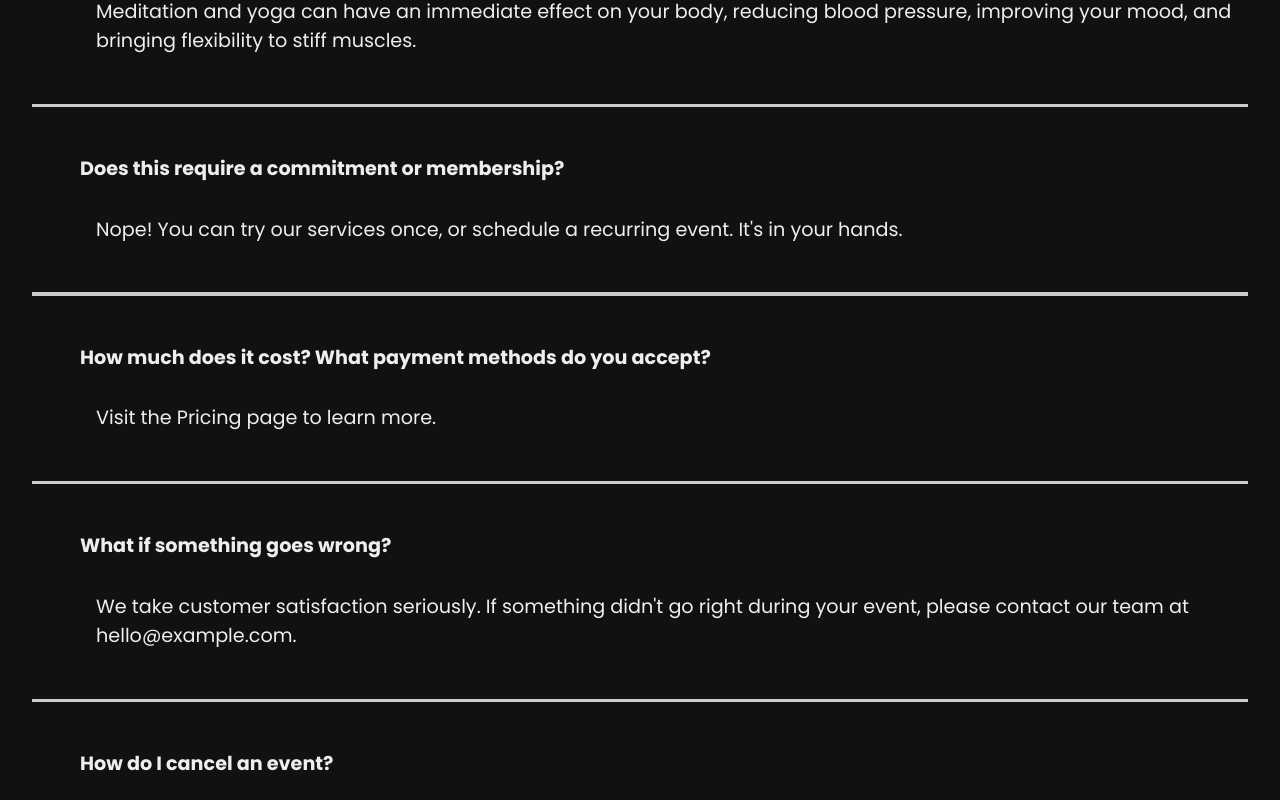
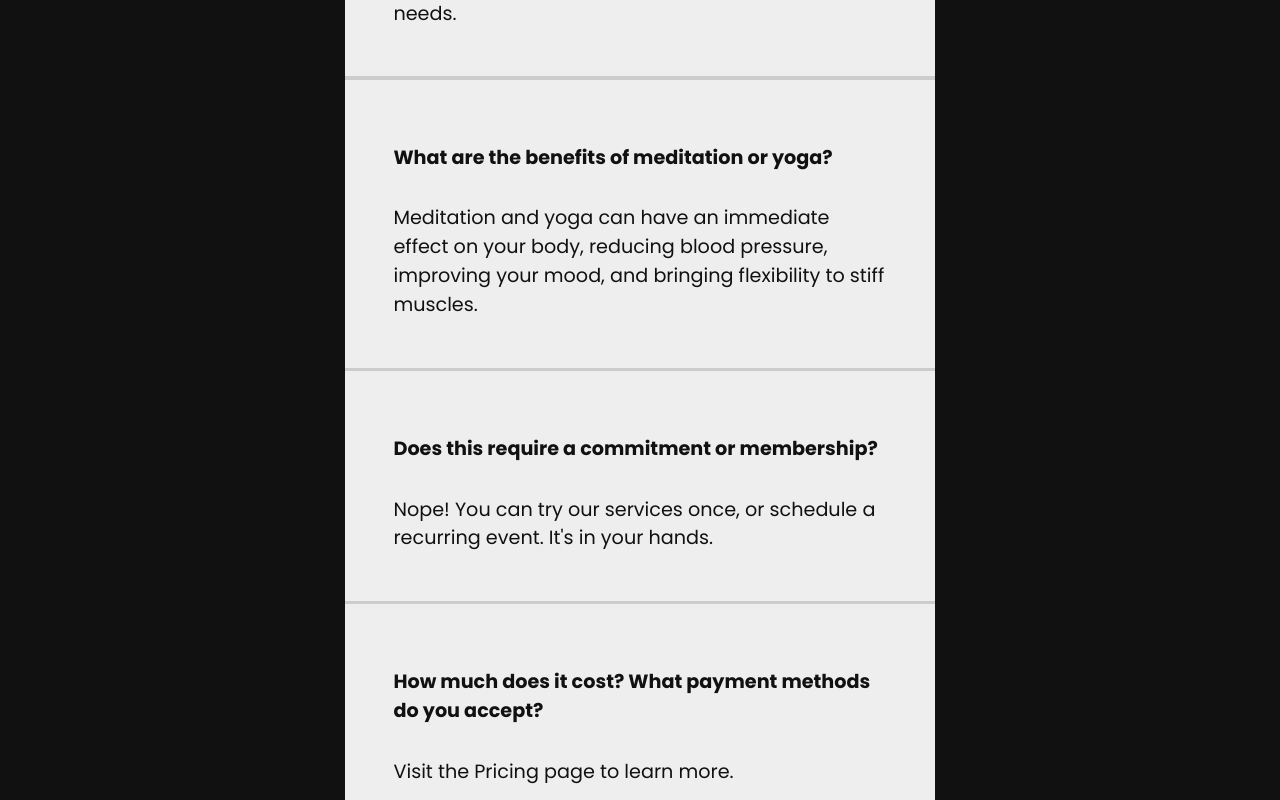
Before and after one commit to hdevilbiss/react-portfolio-website, a React (Create React App) app: page / in a window 1280 px wide. Shown: the part 2220-3020 px from the top of the page. Built offline with nearby package versions, Linux system fonts and the light colour scheme.

Commit message:
🚚 Import FAQ from faq.js then map in FaqSection

```diff
--- a/src/components/FaqSection.jsx
+++ b/src/components/FaqSection.jsx
@@ -1,71 +1,91 @@
+import { useState } from "react";
+/** Components */
 import QuestionAnswer from './partials/QuestionAnswer';
+
+/** Style */
 import styled from "styled-components";
 import { Section } from "../styles";
 
+/** Data */
+import getFAQ from "../faq";
+
 const FaqSection = () => {
+  const dataForFAQ = getFAQ();
+
   return (
     <StyledFaq>
       <section>
       <header>
-        <h3>
+        <h3 className="calm">
+          FAQ
+        </h3>
+        <h4>
           Any questions?
-        </h3>
-        <h4 className="calm">
-          FAQ
         </h4>
       </header>
-      <QuestionAnswer
-        question="What's the first step?"
-        answer="Fill out a form to assess your needs, then optionally make an account to book your first event."
-      />
-      <QuestionAnswer
-        question="Why should I hire one of your coaches?"
-        answer="Having a coach can provide a more personalized experience to your meditation or yoga practice, able to provide relevant cues and advice to fit your needs."
-      />
-      <QuestionAnswer
-        question="What is the benefit of meditation or yoga?"
-        answer="Meditation and yoga can have an immediate effect on your body, reducing blood pressure, improving your mood, and bringing flexibility to stiff muscles."
-      />
-      <QuestionAnswer
-        question="Does this require a commitment or membership?"
-        answer="Nope! You can try our services once, or schedule a recurring event. It's in your hands."
-      />
-      <QuestionAnswer
-        question="How much does it cost? What payment methods do you accept?"
-        answer="Visit the Pricing page to learn more."
-      />
-      <QuestionAnswer
-        question="What if something goes wrong?"
-        answer="We take customer satisfaction seriously. If something didn't go right during your event, please contact our team at hello@example.com."
-      />
-      <QuestionAnswer
-        question="How do I cancel an event?"
-        answer="You can cancel an event up to 24 hours in advance without penalty by logging into your account, selecting 'My Events', and selecting 'Cancel this event'. Events cancelled within 24 hours of the event will only receive a partial refund. And don't worry - our coaches are guaranteed to be paid even if you must cancel last-minute."
-      />
+        <div className="qa">
+        {dataForFAQ.map(({id, question, answer}) => {
+          return (
+            <QuestionAnswer
+              key={id}
+              question={question}
+              answer={answer}
+            />
+          )
+        })}
+        </div>
       </section>
     </StyledFaq>
   );
 }
 
 const StyledFaq = styled(Section)`
+  margin-left: auto;
+  margin-right: auto;
+  max-width: 65ch;
   header {
     margin-left: auto;
     margin-right: auto;
+    padding-left: 4rem;
+  }
+  h3 {
+    font-size: 5rem;
+    font-weight: bolder;
+  }
+  h5, p {
+    font-size: 1.2rem;
+  }
+  h5:first-child {
+    padding-top: 2rem;
+  }
+  img {
+    height: 70vh;
+    object-fit: cover;
+  }
+  .qa {
+    background: #EEE;
+    border-radius: 5px;
+    color: #111;
+    margin: 0;
   }
   .question {
     cursor: pointer;
-    padding-left: 3rem;
   }
-  .answer {
-    padding-left: 4rem;
+  .question, .answer {
+    padding: 0 3rem;
   }
   @media only screen and (max-width: 640px) {
-      .question {
-        padding: 1rem;
-      }
-      .answer {
-        padding: 1.5rem;
-      }
+    padding: 0rem;
+    header {
+      padding-left: 0rem;
+      text-align: center;
+    }
+    .question {
+      padding: 0.5rem;
+    }
+    .answer {
+      padding: 0.5rem;
+    }
   }
 `;
 
--- /dev/null
+++ b/src/faq.js
@@ -0,0 +1,42 @@
+import { v4 as uuidv4 } from "uuid";
+function getFAQ() {
+  return [
+    {
+      id: uuidv4(),
+      question: "What's the first step?",
+      answer: "Fill out a form to assess your needs, then optionally make an account to book your first event.",
+    },
+    {
+      id: uuidv4(),
+      question: "Why should I hire one of your coaches?",
+      answer: "Having a coach can provide a more personalized experience to your meditation or yoga practice, able to provide relevant cues and advice to fit your needs.",
+    },
+    {
+      id: uuidv4(),
+      question: "What are the benefits of meditation or yoga?",
+      answer: "Meditation and yoga can have an immediate effect on your body, reducing blood pressure, improving your mood, and bringing flexibility to stiff muscles.",
+    },
+    {
+      id: uuidv4(),
+      question: "Does this require a commitment or membership?",
+      answer: "Nope! You can try our services once, or schedule a recurring event. It's in your hands.",
+    },
+    {
+      id: uuidv4(),
+      question: "How much does it cost? What payment methods do you accept?",
+      answer: "Visit the Pricing page to learn more.",
+    },
+    {
+      id: uuidv4(),
+      question: "What if something doesn't go right?",
+      answer: "We take customer satisfaction seriously. If something didn't go right during your event, please contact our team at hello@example.com.",
+    },
+    {
+      id: uuidv4(),
+      question: "How do I cancel an event?",
+      answer: "You can cancel an event up to 24 hours in advance without penalty by logging into your account, selecting 'My Events', and selecting 'Cancel this event'. Events cancelled within 24 hours of the event will only receive a partial refund. And don't worry - our coaches are guaranteed to be paid even if you must cancel last-minute.",
+    },
+  ];
+}
+
+export default getFAQ;
```
